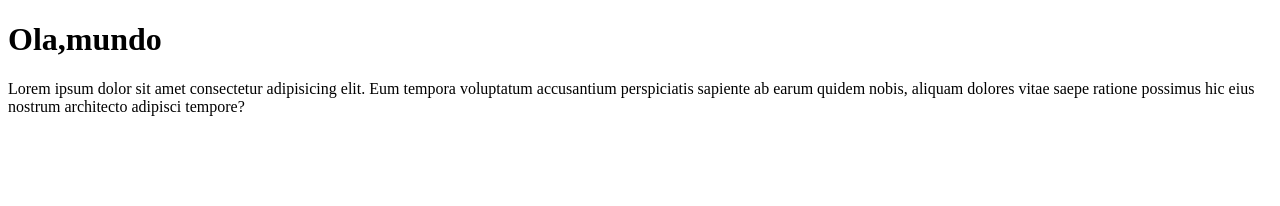
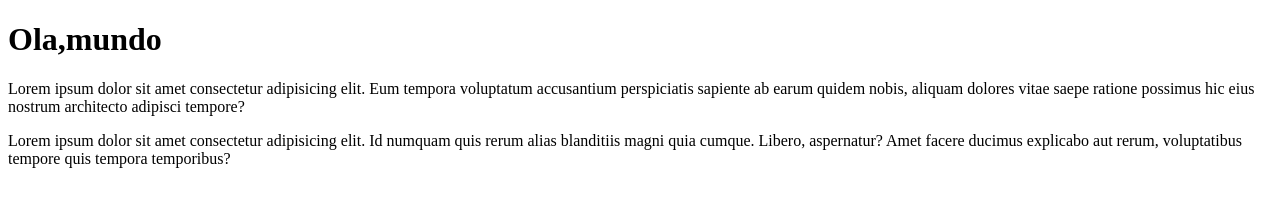
Before and after one commit to AndreasCarvalho1701/ola-mundo, a plain HTML site: page site-exemplo/index.html in a window 1280 px wide. Drawn offline with Linux system fonts and the light colour scheme.

Commit message:
adicionei um paragrafo

```diff
--- a/site-exemplo/index.html
+++ b/site-exemplo/index.html
@@ -8,6 +8,7 @@
 <body>
     <h1>Ola,mundo</h1>
     <p>Lorem ipsum dolor sit amet consectetur adipisicing elit. Eum tempora voluptatum accusantium perspiciatis sapiente ab earum quidem nobis, aliquam dolores vitae saepe ratione possimus hic eius nostrum architecto adipisci tempore?</p>
+    <p>Lorem ipsum dolor sit amet consectetur adipisicing elit. Id numquam quis rerum alias blanditiis magni quia cumque. Libero, aspernatur? Amet facere ducimus explicabo aut rerum, voluptatibus tempore quis tempora temporibus?</p>
 
 </body>
 </html>
```
